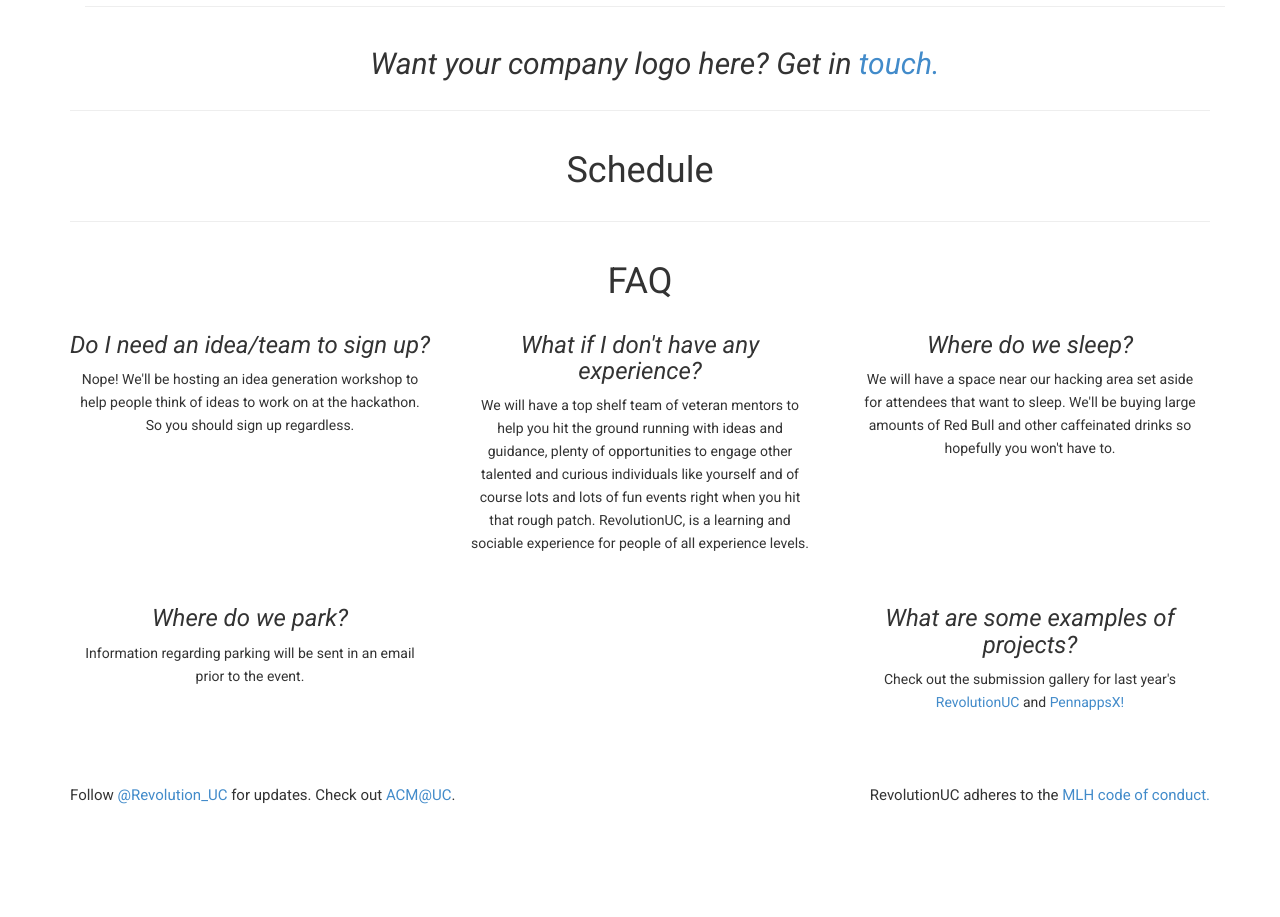
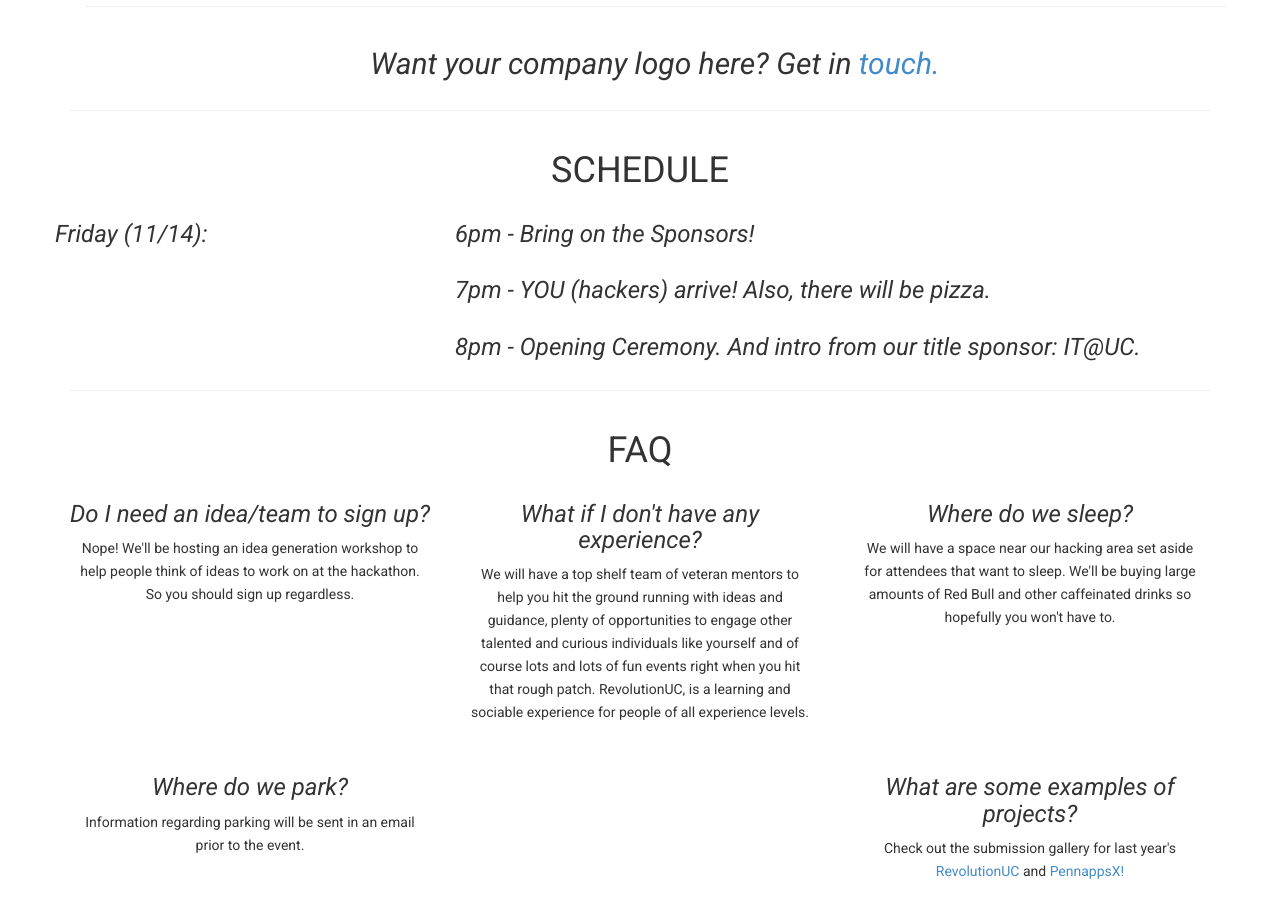
Before and after one commit to probably-carly/RevolutionUC-F2014, a website: page public/index.html in a window 1280 px wide. Shown: the part 3400-4317 px from the top of the page. Before the commit the page ends 4257 px from the top, so only its background shows below. Drawn offline with Linux system fonts and the light colour scheme; a script that the page names is missing.

Commit message:
Add friday stuff.
Some is done, get ken's approval.

```diff
--- a/public/index.html
+++ b/public/index.html
@@ -291,8 +291,29 @@
 <hr>
 <div class="row">
   <div class="col-sm-12">
-    <h1 class="center">Schedule</h1>
+    <h1 class="center">SCHEDULE</h1>
   </div>
+  <div class="row">
+    <div class="col-sm-4">
+      <h3>Friday (11/14):</h3>
+    </div>
+    <div class="col-sm-8">
+      <h3>6pm - Bring on the Sponsors!</h3>
+    </div>
+  </div>
+  <div class="row">
+    <div class="col-sm-4" style="opacity: 0; background-color: black;"></div>
+    <div class="col-sm-8">
+      <h3>7pm - YOU (hackers) arrive! Also, there will be pizza.</h3>
+    </div>
+  </div>
+  <div class="row">
+    <div class="col-sm-4" style="opacity: 0; background-color: black;"></div>
+    <div class="col-sm-8">
+      <h3>8pm - Opening Ceremony. And intro from our title sponsor: IT@UC.</h3>
+    </div>
+  </div>
+
 </div>
 
 
```
